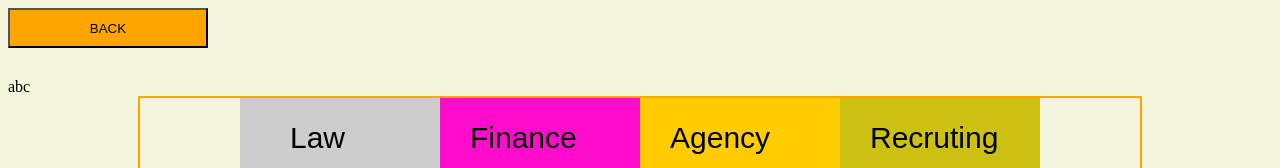
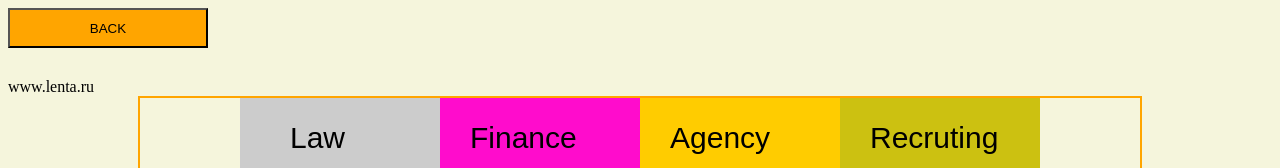
Before and after one commit to Lavitr/proofOfConcept, a React app: page / in a window 1280 px wide. Both pictures are taken after a click on the button "aaa". Shown: the top 168 px of the page. Built offline with nearby package versions, Linux system fonts and the light colour scheme.

Commit message:
Clickable added

```diff
--- a/src/Data/index.js
+++ b/src/Data/index.js
@@ -1,9 +1,9 @@
 const users =
     [
-        { name: 'aaa', data: { a: 'abc', b: 'b' } },
-        { name: 'bbb', data: { a: 'art', b: 'b' } },
-        { name: 'ccc', data: { a: 'afgfg', b: 'b' } },
-        { name: 'ddd', data: { a: 'adgdg', b: 'b' } },
-        { name: 'ggg', data: { a: 'adgdgd', b: 'b' } },
+        { name: 'aaa', data: { a: 'www.lenta.ru', b: 'b' } },
+        { name: 'bbb', data: { a: 'www.tut.by', b: 'b' } },
+        { name: 'ccc', data: { a: 'www.onliner.by', b: 'b' } },
+        { name: 'ddd', data: { a: 'www.medium.com', b: 'b' } },
+        { name: 'ggg', data: { a: 'google.com', b: 'b' } },
     ];
 export default users;
--- a/src/containers/ItemDiagram.js
+++ b/src/containers/ItemDiagram.js
@@ -13,6 +13,17 @@ const styleButton = {
 }
 
 class ItemDiagram extends React.Component {
+    constructor(props){
+        super(props);
+        this.selectedUserData= null;
+        data.forEach(item => {
+            if (this.props.selectedItem === item.name) {
+                this.selectedUserData = item.data.a
+            }
+        })
+
+    }
+
     componentDidMount() {
         const canvas = this.refs.canvas
         const ctx = canvas.getContext("2d");
@@ -24,8 +35,6 @@ class ItemDiagram extends React.Component {
         ctx.fillRect(500, 0, 200, 700);
         ctx.fillStyle = "#CCC111";
         ctx.fillRect(700, 0, 200, 700);
-
-
 
         ctx.fillStyle = "black";
         ctx.font = "30px Arial";
@@ -158,24 +167,28 @@ ctx.stroke();
         ctx.fillStyle = "black";
         ctx.font = "12px Arial";
         ctx.fillText("Sign contract", 350, 280);
+
+        // Add event listener for `click` events.
+        const link=this.selectedUserData
+        canvas.addEventListener('click', function (event) {
+            const x = event.clientX - canvas.offsetLeft;
+            const y = event.clientY - canvas.offsetTop;
+            if (x >= 430 && x <= 580 && y >= 165 && y <= 190) {
+                console.log(link);
+                window.open(link);
+            }
+        });
     }
 
     render() {
-        let selectedUserData
-        data.forEach(item => {
-            if (this.props.selectedItem === item.name) {
-                selectedUserData = item.data.a
-            }
-        })
-
         return (
             <div>
                 {/* <CanvasJSChart options={options} */}
                 {/* /* onRef = {ref => this.chart = ref} */}
                 {/* /> */}
                 <button style={styleButton} onClick={() => { this.props.backToUsers(); }} >BACK</button>
-                <div>{selectedUserData}</div>
-                <canvas ref="canvas" width={1000} height={700} style={{border:'2px solid orange', margin: '0 auto', display: 'block' }} />
+                <div>{this.selectedUserData}</div>
+                <canvas id="Canvas" ref="canvas" width={1000} height={700} style={{ border: '2px solid orange', margin: '0 auto', display: 'block' }} />
             </div>
         );
     }
```
Lines whose indentation alone changed are shown as unchanged.
